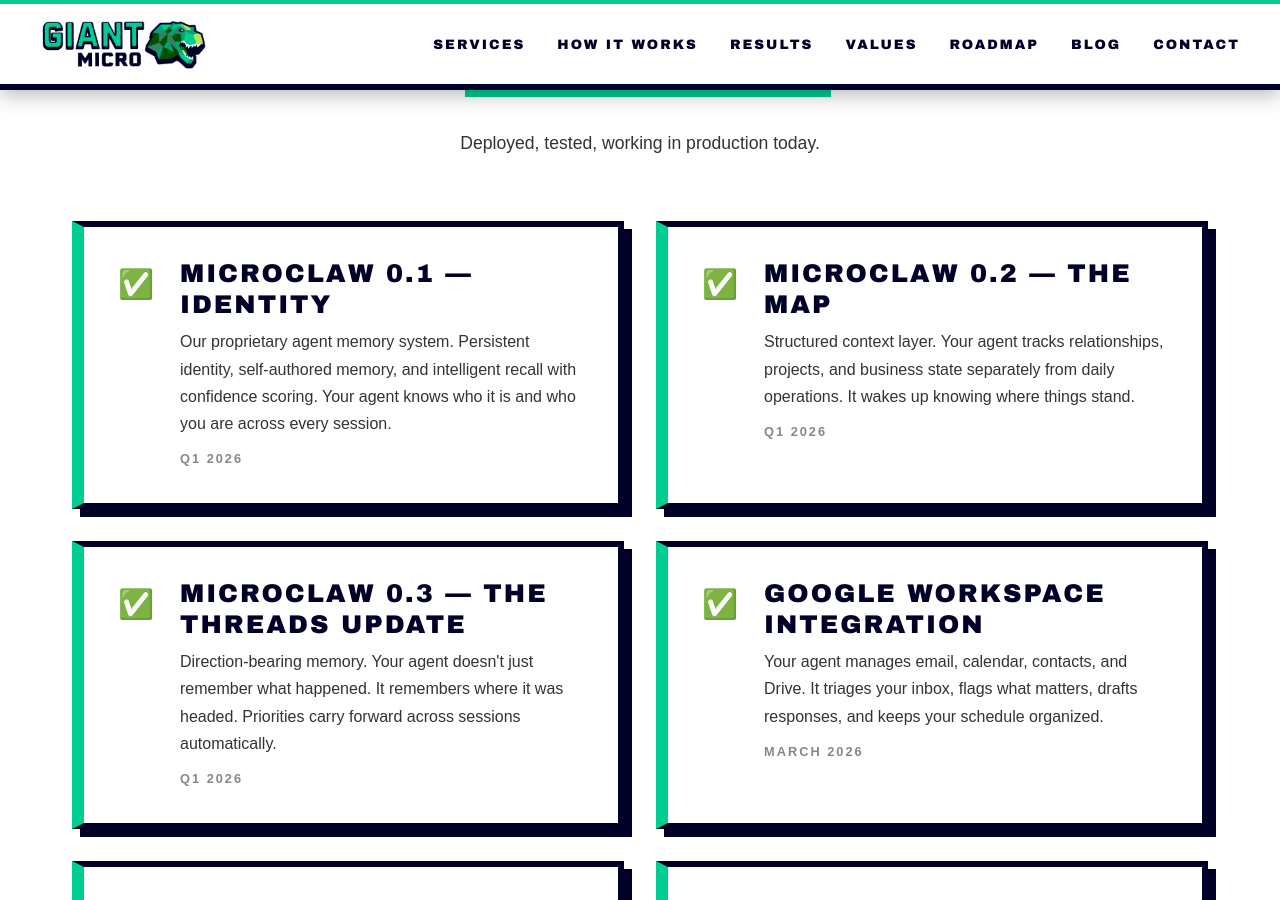
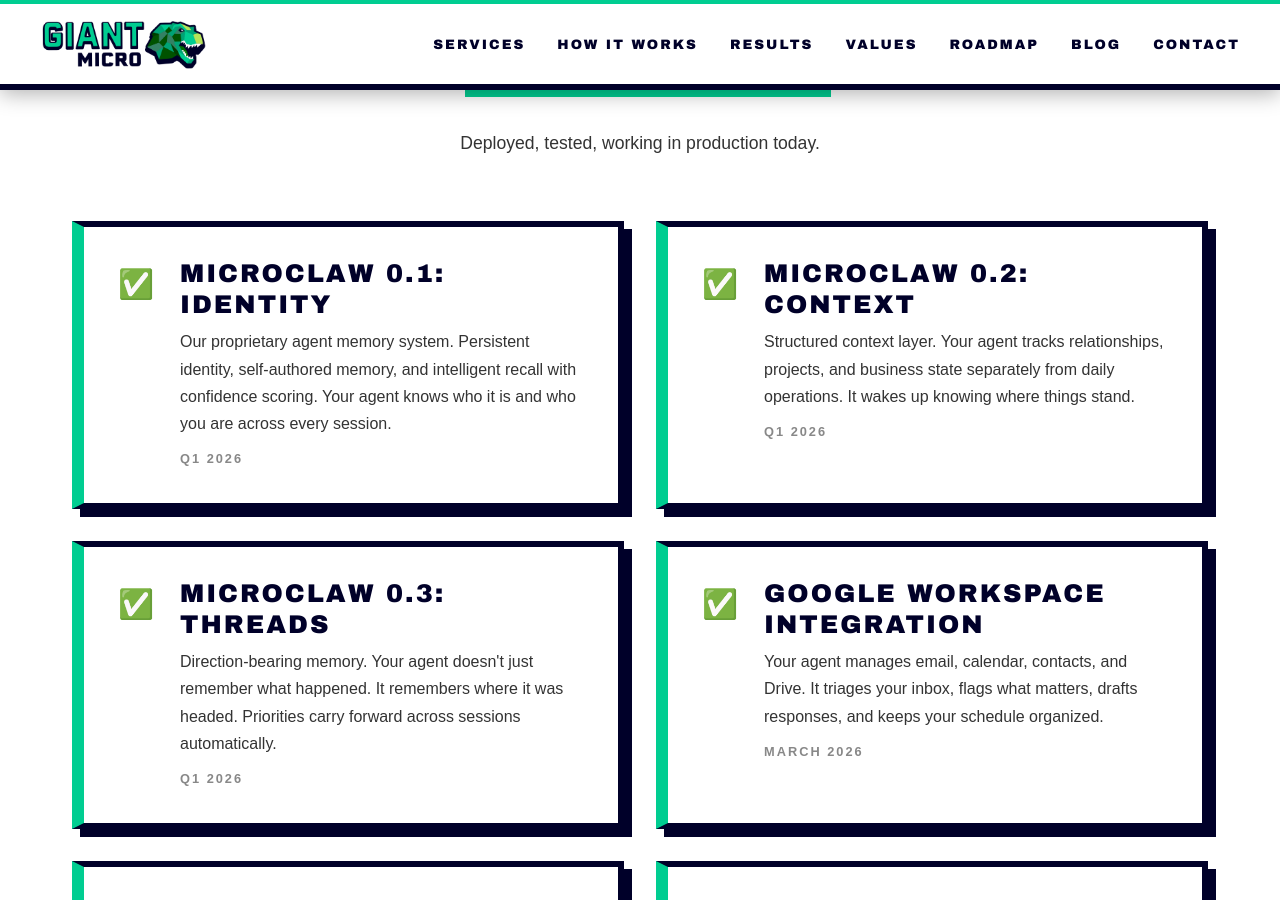
Before and after one commit to giant-micro/giant-micro.github.io, a Jekyll site: the page built from roadmap.html, in a window 1280 px wide and 900 px high, scrolled down 513 px. Built offline with Jekyll 4.4.1, drawn with Linux system fonts in a browser that asks for light colours.

Commit message:
MicroClaw: clean single-word release names (Identity, Context, Threads)

```diff
--- a/roadmap.html
+++ b/roadmap.html
@@ -28,7 +28,7 @@ title: Roadmap
             <div class="roadmap-item done">
                 <div class="roadmap-check">✅</div>
                 <div class="roadmap-detail">
-                    <h3>MicroClaw 0.1 — Identity</h3>
+                    <h3>MicroClaw 0.1: Identity</h3>
                     <p>Our proprietary agent memory system. Persistent identity, self-authored memory, and intelligent recall with confidence scoring. Your agent knows who it is and who you are across every session.</p>
                     <span class="roadmap-date">Q1 2026</span>
                 </div>
@@ -36,7 +36,7 @@ title: Roadmap
             <div class="roadmap-item done">
                 <div class="roadmap-check">✅</div>
                 <div class="roadmap-detail">
-                    <h3>MicroClaw 0.2 — The Map</h3>
+                    <h3>MicroClaw 0.2: Context</h3>
                     <p>Structured context layer. Your agent tracks relationships, projects, and business state separately from daily operations. It wakes up knowing where things stand.</p>
                     <span class="roadmap-date">Q1 2026</span>
                 </div>
@@ -44,7 +44,7 @@ title: Roadmap
             <div class="roadmap-item done">
                 <div class="roadmap-check">✅</div>
                 <div class="roadmap-detail">
-                    <h3>MicroClaw 0.3 — The Threads Update</h3>
+                    <h3>MicroClaw 0.3: Threads</h3>
                     <p>Direction-bearing memory. Your agent doesn't just remember what happened. It remembers where it was headed. Priorities carry forward across sessions automatically.</p>
                     <span class="roadmap-date">Q1 2026</span>
                 </div>
```
